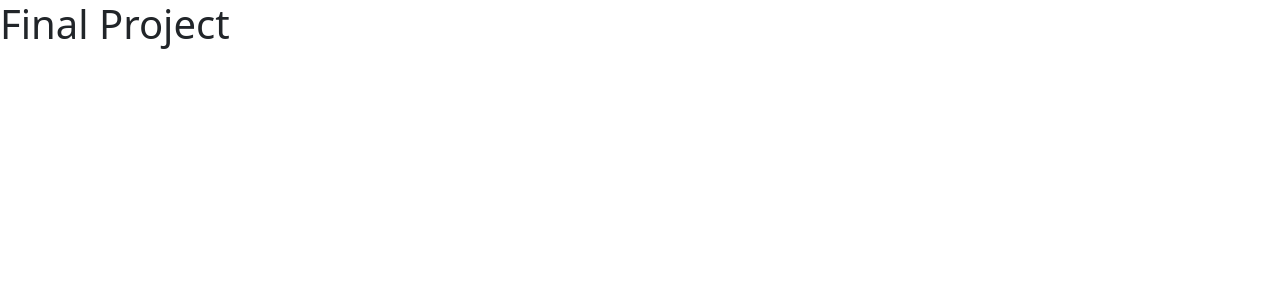
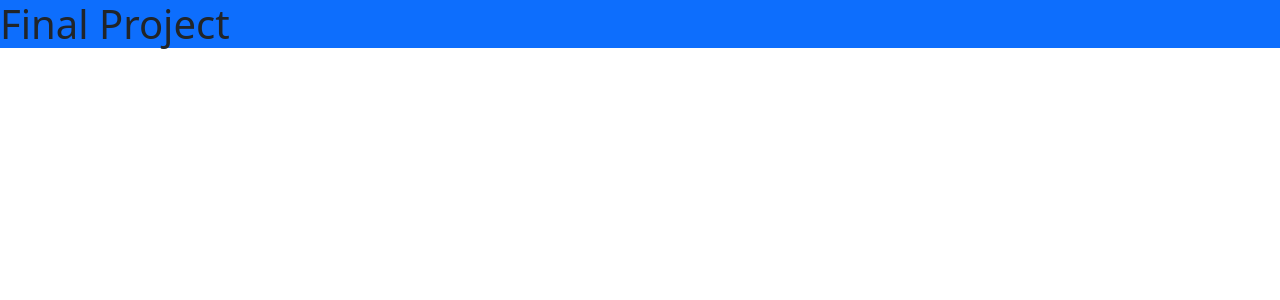
Before and after one commit to SwipaOFLagos/SWIPA-2.0-, a React (Vite) app: page / in a window 1280 px wide. Shown: the top 300 px of the page. Built offline with nearby package versions, Linux system fonts and the light colour scheme.

Commit message:
pages and components added

```diff
--- a/src/App.jsx
+++ b/src/App.jsx
@@ -1,11 +1,12 @@
 
 import './App.css'
+import Login from './pages/Login'
 
 function App() {
 
   return (
     <>
-    <h1>Final Project</h1>
+    <h1 className='bg-primary'>Final Project</h1>
 
     </>
   )
--- /dev/null
+++ b/src/pages/Login.jsx
@@ -0,0 +1,9 @@
+import React from 'react'
+
+const Login = () => {
+  return (
+    <div>Login</div>
+  )
+}
+
+export default Login
```
Also changed, not shown: src/components/NavBar.jsx (added, +9 -0 lines), src/css/Login.css (added), src/css/Nav.css (added).
